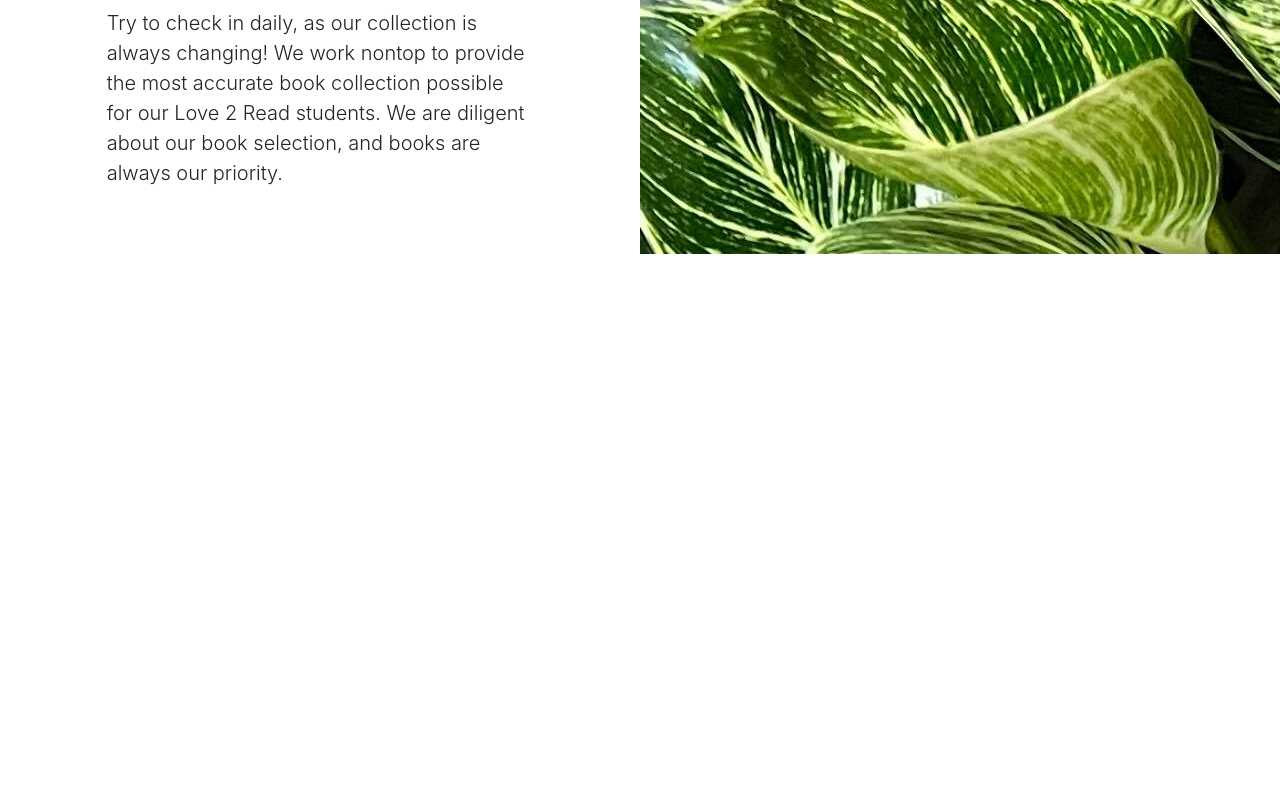
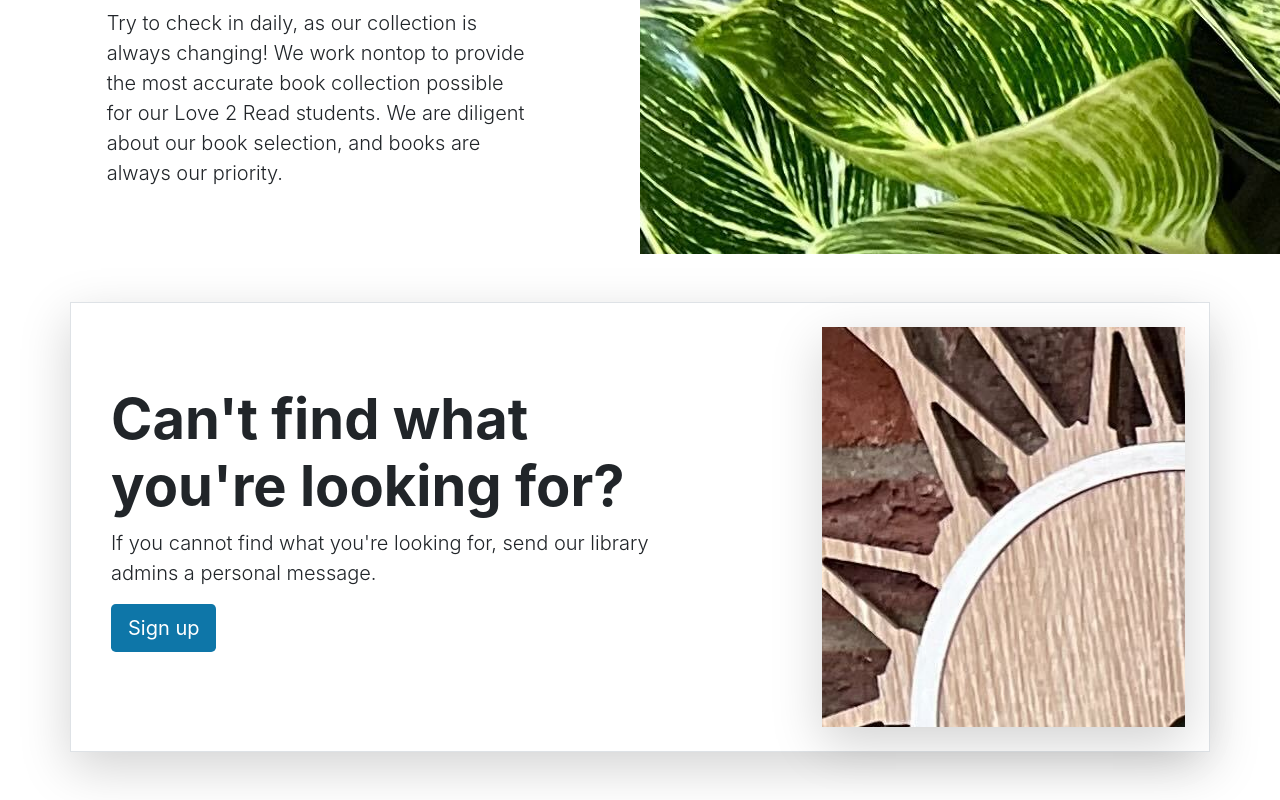
Before and after one commit to ChristophLarson/libraridex, a React (Create React App) app in the folder 03-frontend/react-library/: page / in a window 1280 px wide. Shown: the part 1670-2470 px from the top of the page. Before the commit the page ends 1924 px from the top, so only its background shows below. Built offline with nearby package versions, Linux system fonts and the light colour scheme.

Commit message:
Implement Library Services comp.

```diff
--- a/03-frontend/react-library/src/App.tsx
+++ b/03-frontend/react-library/src/App.tsx
@@ -4,6 +4,7 @@ import { Navbar } from './layouts/NavbarAndFooter/Navbar';
 import { ExploreTopBooks } from './layouts/HomePage/ExploreTopBooks';
 import { Carousel } from './layouts/HomePage/Carousel';
 import { Heroes } from './layouts/HomePage/Heroes';
+import { LibraryServices } from './layouts/HomePage/LibraryServices';
 
 function App() {
   return (
@@ -12,6 +13,7 @@ function App() {
       <ExploreTopBooks />
       <Carousel />
       <Heroes />
+      <LibraryServices />
     </div>
   );
 }
--- /dev/null
+++ b/03-frontend/react-library/src/layouts/HomePage/LibraryServices.tsx
@@ -0,0 +1,23 @@
+export const LibraryServices = () => {
+  return (
+    <div className='container my-5'>
+      <div className='row p-4 align-items-center border shadow-lg'>
+        <div className='col-lg-7 p-3 '>
+          <h1 className='display-4 fw-bold'>
+            Can't find what you're looking for?
+          </h1>
+          <p className='lead'>
+            If you cannot find what you're looking for, send our library admins
+            a personal message.
+          </p>
+          <div className='d-grid gap-2 justify-content-md-start mb-4 mb-lg-3'>
+            <a className='btn main-color btn-lg text-white' href='#'>
+              Sign up
+            </a>
+          </div>
+        </div>
+        <div className='col-lg-4 offset-lg-1 shadow-lg lost-image'></div>
+      </div>
+    </div>
+  );
+};
```
